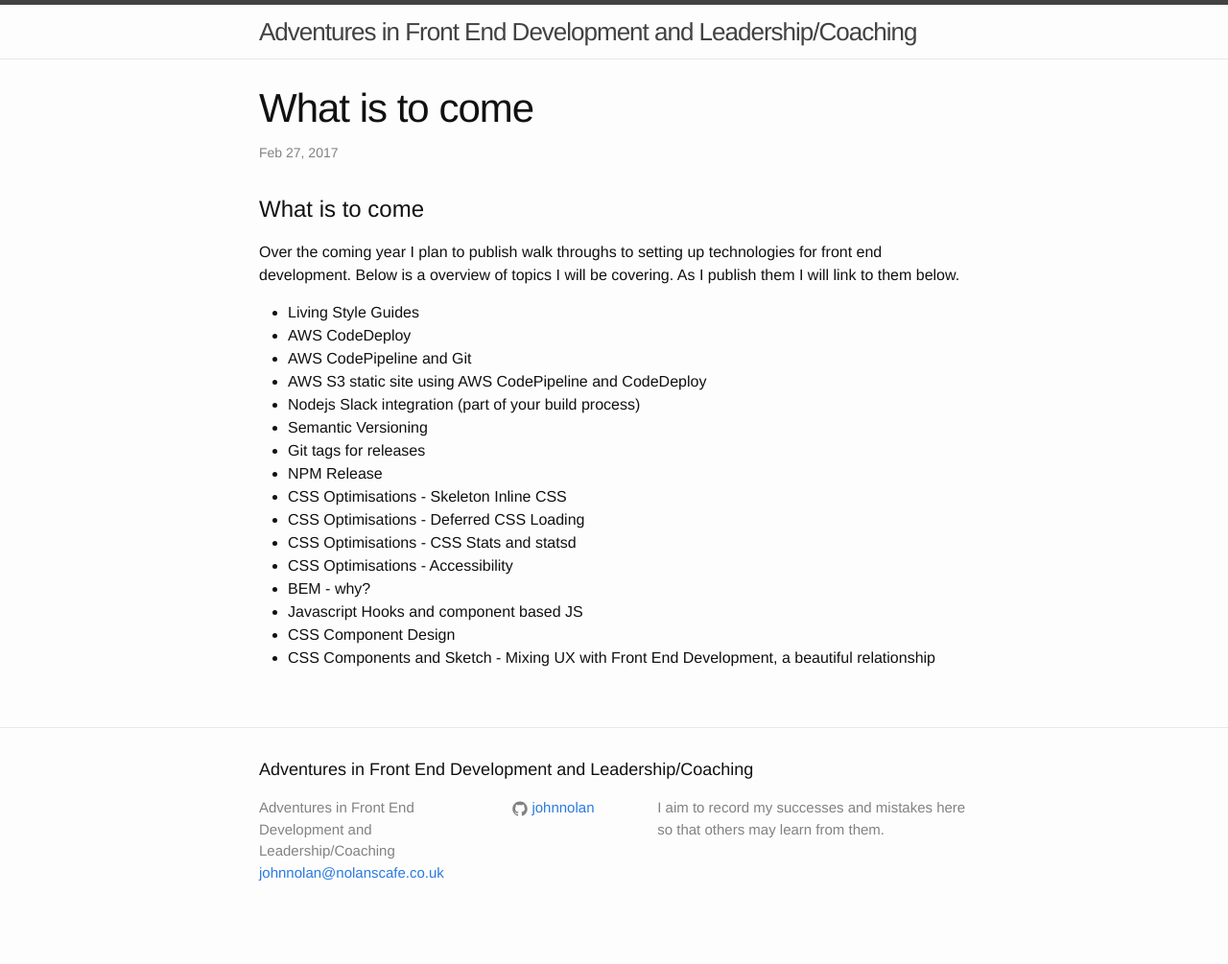
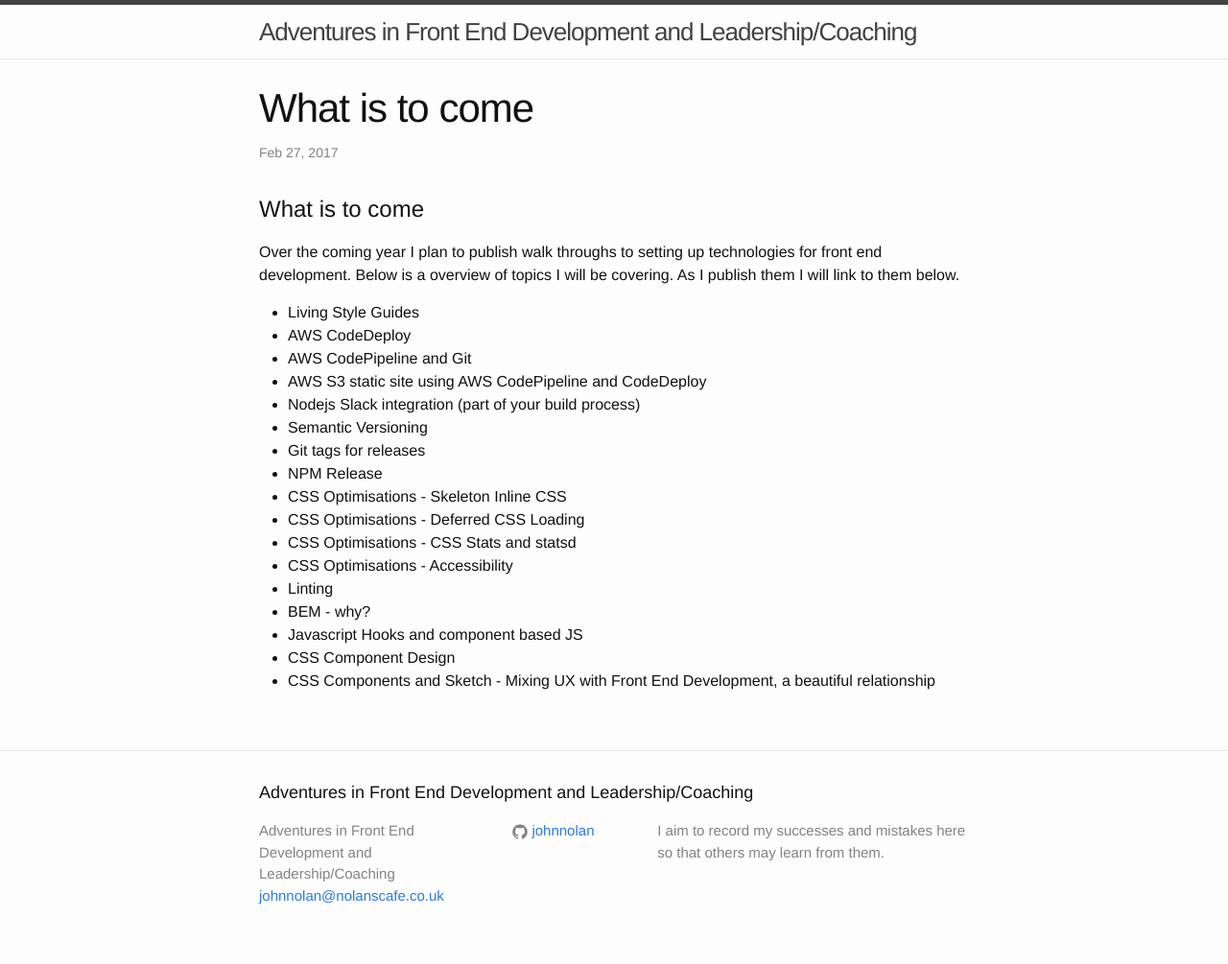
Before and after one commit to johnnolan/blog, a Jekyll site: the page built from _posts/2017-02-27-what-is-to-come.markdown, in a window 1280 px wide. Shown: the whole page at 96% size. Built offline with Jekyll 4.4.1, drawn with Linux system fonts in a browser that asks for light colours; before the commit the page ends 981 px from its top, so only the background shows below that.

Commit message:
Added extra topic

```diff
--- a/_posts/2017-02-27-what-is-to-come.markdown
+++ b/_posts/2017-02-27-what-is-to-come.markdown
@@ -22,6 +22,7 @@
 * CSS Optimisations - Deferred CSS Loading
 * CSS Optimisations - CSS Stats and statsd
 * CSS Optimisations - Accessibility
+* Linting
 * BEM - why?
 * Javascript Hooks and component based JS
 * CSS Component Design
```
